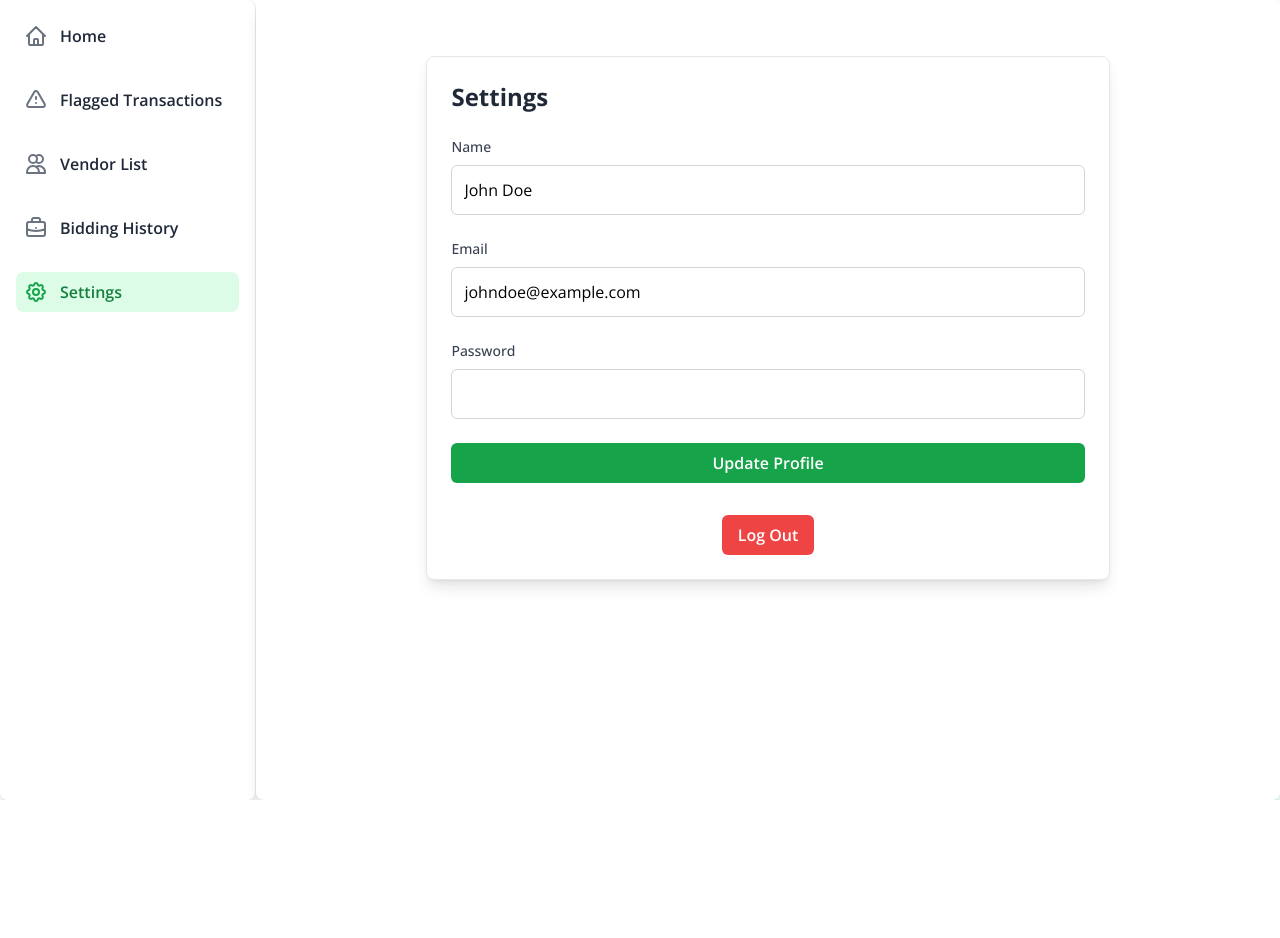
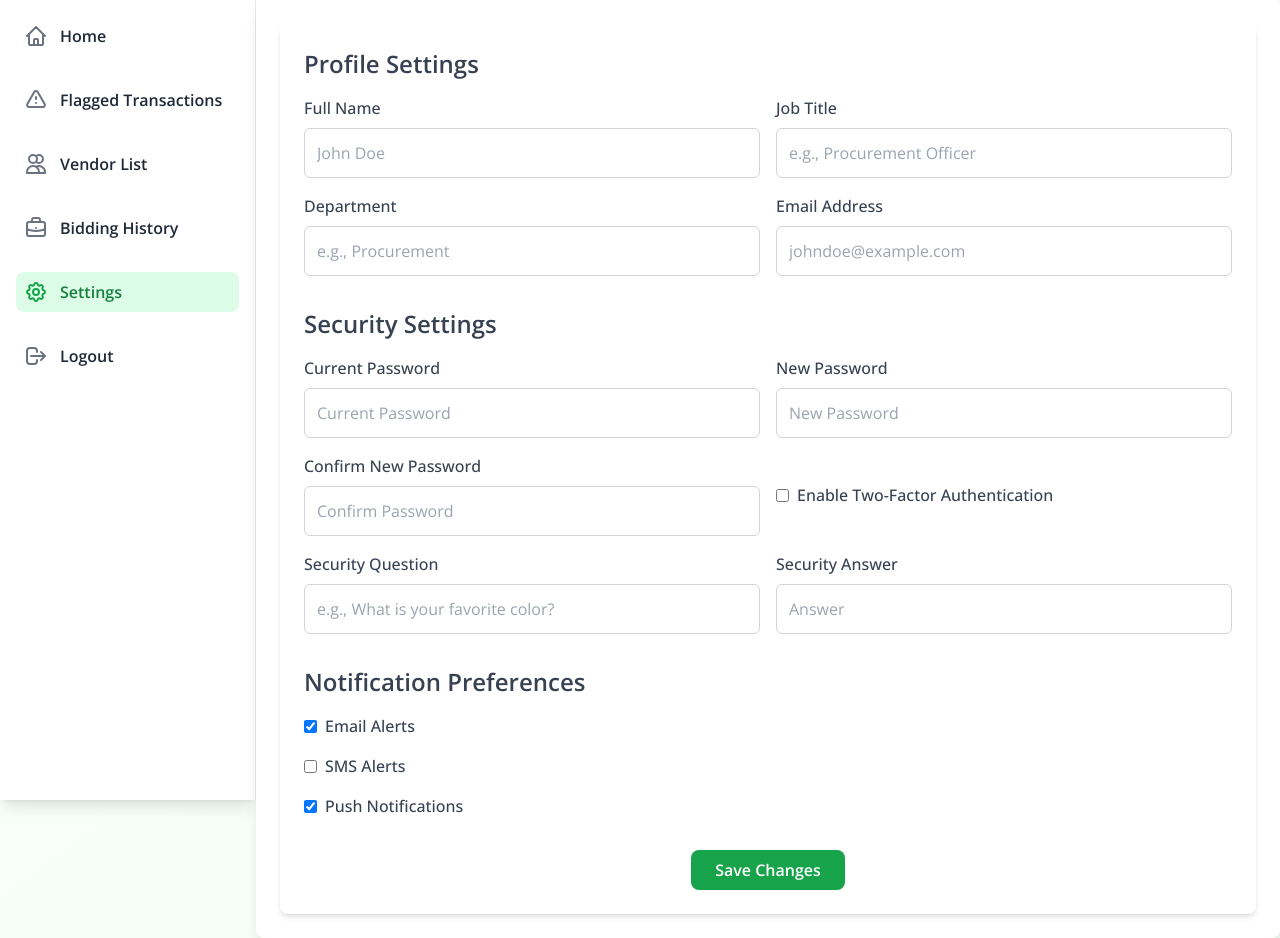
Before and after one commit to ProcureGuardAI/Web-Interface-Fraud, a React (Create React App) app in the folder app/: page /dashboard/settings in a window 1280 px wide. Before the commit the page ends 800 px from the top, so only its background shows below. Built offline with nearby package versions, Linux system fonts and the light colour scheme.

Commit message:
ft: upload docs section

```diff
--- a/app/src/components/Inputs/InputAndLabel.js
+++ b/app/src/components/Inputs/InputAndLabel.js
@@ -3,7 +3,7 @@
 import React from 'react';
 import PropTypes from 'prop-types';
 
-function InputAndLabel({ labelName, placeHolder, inputName }) {
+function InputAndLabel({ labelName, placeHolder, inputName, onChange }) {
   return (
     <div className="flex flex-col space-y-2">
       <label className="text-gray-700 font-medium">{labelName}</label>
@@ -11,6 +11,7 @@ function InputAndLabel({ labelName, placeHolder, inputName }) {
         type={labelName.toLowerCase() === 'password' ? 'password' : 'text'}
         placeholder={placeHolder}
         name={inputName}
+        onChange={onChange}  // Pass onChange handler here
         className="border border-gray-300 rounded-md p-3 focus:outline-none focus:ring-2 focus:ring-green-500 focus:border-green-500 hover:border-green-500 transition-all duration-200 placeholder-gray-400 text-gray-800"
       />
     </div>
@@ -21,6 +22,7 @@ InputAndLabel.propTypes = {
   labelName: PropTypes.string.isRequired,
   placeHolder: PropTypes.string.isRequired,
   inputName: PropTypes.string,
+  onChange: PropTypes.func,  // Ensure onChange is defined as a prop type
 };
 
 export default InputAndLabel;
--- a/app/src/components/dashboard/MainScreen.js
+++ b/app/src/components/dashboard/MainScreen.js
@@ -2,6 +2,7 @@
 
 import React from 'react';
 import AlertsSection from './AlertsSection';
+import DocumentUpload from './DocumentUpload';
 import { Outlet, useLocation } from 'react-router';
 
 const MainScreen = () => {
@@ -28,6 +29,9 @@ const MainScreen = () => {
                 <p className="text-2xl font-bold text-blue-600">18</p>
               </div>
             </div>
+            <div className="mt-6">
+              <DocumentUpload />
+            </div>
           </div>
           <div className="w-full sm:w-1/3 mt-4 sm:mt-0">
             <AlertsSection />
--- a/app/src/components/dashboard/NavigationMenu.js
+++ b/app/src/components/dashboard/NavigationMenu.js
@@ -3,7 +3,7 @@
 import React from 'react';
 import { Link, useLocation } from 'react-router-dom';
 import clsx from 'clsx';
-import { HomeIcon, ExclamationIcon, UsersIcon, BriefcaseIcon, CogIcon } from '@heroicons/react/outline';
+import { HomeIcon, ExclamationIcon, UsersIcon, BriefcaseIcon, CogIcon, LogoutIcon } from '@heroicons/react/outline'; // Importing LogoutIcon
 
 const NavigationMenu = () => {
   const location = useLocation();
@@ -14,10 +14,11 @@ const NavigationMenu = () => {
     { name: 'Vendor List', icon: <UsersIcon className="w-6 h-6" />, href: '/dashboard/vendors' },
     { name: 'Bidding History', icon: <BriefcaseIcon className="w-6 h-6" />, href: '/dashboard/biddings' },
     { name: 'Settings', icon: <CogIcon className="w-6 h-6" />, href: '/dashboard/settings' },
+    { name: 'Logout', icon: <LogoutIcon className="w-6 h-6" />, href: '/login' }, // Adding the Logout item
   ];
 
   return (
-    <div className="w-full sm:w-1/5 bg-white h-auto sm:h-screen p-4 rounded-lg border-r border-gray-200 shadow-lg">
+    <div className="w-100 lg:w-64 bg-white h-auto lg:h-screen lg:fixed p-4 border-r border-gray-200 shadow-lg">
       <ul className="space-y-6">
         {navItems.map((item) => (
           <li
--- a/app/src/pages/auth/Login.js
+++ b/app/src/pages/auth/Login.js
@@ -1,34 +1,91 @@
 // src/pages/auth/Login.js
 
-import React from 'react';
+import React, { useState } from 'react';
+import { Link, useNavigate } from 'react-router-dom';
 import InputAndLabel from '../../components/Inputs/InputAndLabel';
 
 function Login() {
+  const [email, setEmail] = useState('');
+  const [password, setPassword] = useState('');
+  const [error, setError] = useState('');
+  const navigate = useNavigate();
+
+  // Regex for email validation
+  const emailRegex = /^[^\s@]+@[^\s@]+\.[^\s@]+$/;
+
+  // Regex for strong password validation (min 8 characters, at least one uppercase, lowercase, digit, and special character)
+  const passwordRegex = /^(?=.*[a-z])(?=.*[A-Z])(?=.*\d)(?=.*[@$!%*?&])[A-Za-z\d@$!%*?&]{8,}$/;
+
+  // Handle form submission
+  const handleLogin = (e) => {
+    e.preventDefault();
+
+    // Clear any previous error
+    setError('');
+
+    // Validate email and password
+    if (!emailRegex.test(email)) {
+      setError('Please enter a valid email address.');
+      return;
+    }
+
+    if (!passwordRegex.test(password)) {
+      setError('Password must be at least 8 characters long, contain one uppercase letter, one lowercase letter, one digit, and one special character.');
+      return;
+    }
+
+    // If validation passes, simulate successful login and redirect to dashboard
+    console.log('Email:', email);
+    console.log('Password:', password);
+    navigate('/dashboard');  // Redirect to dashboard
+  };
+
   return (
     <div className="flex justify-center items-center min-h-screen bg-gray-50">
-      <form className="w-[90%] sm:w-[70%] md:w-1/3 lg:w-1/4 bg-white px-8 py-8 rounded-lg shadow-lg border border-gray-200">
+      <form
+        onSubmit={handleLogin}
+        className="w-[90%] sm:w-[70%] md:w-1/2 lg:w-2/5 bg-white px-8 py-8 rounded-lg shadow-lg border border-gray-200"
+      >
         {/* Form header */}
-        <div className="border-b-2 border-gray-100 pb-4 mb-4">
+        <div className="border-b-2 border-gray-100 pb-4 mb-6">
           <h1 className="text-3xl text-green-700 font-semibold text-center">Login</h1>
         </div>
+
+        {/* Display error message if any */}
+        {error && <div className="text-red-600 mb-4 text-center font-medium">{error}</div>}
+
         <div className="space-y-4">
           <InputAndLabel
+            placeHolder="johndoe@gmail.com"
             labelName="Email"
-            placeHolder="johndoe@gmail.com"
             inputName="email"
+            onChange={(e) => setEmail(e.target.value)}
           />
           <InputAndLabel
+            placeHolder="*******"
             labelName="Password"
-            placeHolder="********"
             inputName="password"
+            onChange={(e) => setPassword(e.target.value)}
           />
         </div>
-        <div className="mt-6">
+
+        {/* Submit Button */}
+        <div className="mt-8 flex justify-center">
           <input
             type="submit"
             value="Login"
-            className="bg-green-600 hover:bg-green-700 text-white py-2 w-full text-center rounded-lg transition-all duration-300 font-semibold cursor-pointer"
+            className="bg-green-600 hover:bg-green-700 text-white py-2 w-3/4 sm:w-2/4 text-center rounded-lg transition-all duration-300 font-semibold cursor-pointer"
           />
+        </div>
+
+        {/* Redirect to Signup */}
+        <div className="mt-4 text-center">
+          <p className="text-gray-600">
+            Don’t have an account?{" "}
+            <Link to="/signup" className="text-green-600 hover:underline">
+              Sign up
+            </Link>
+          </p>
         </div>
       </form>
     </div>
--- a/app/src/pages/auth/Signup.js
+++ b/app/src/pages/auth/Signup.js
@@ -1,72 +1,51 @@
 // src/pages/auth/SignUp.js
 
 import React from 'react';
+import { Link } from 'react-router-dom';
 import InputAndLabel from '../../components/Inputs/InputAndLabel';
 
 function SignUp() {
   return (
     <div className="flex justify-center items-center min-h-screen bg-gray-50">
-      <form className="w-[90%] sm:w-[70%] md:w-1/2 wrap lg:w-2/5 bg-white px-8 py-8 rounded-lg shadow-lg border border-gray-200">
+      <form className="w-[90%] sm:w-[70%] md:w-1/2 lg:w-2/5 bg-white px-8 py-8 rounded-lg shadow-lg border border-gray-200">
         {/* Form header */}
-        <div className="border-b-2 border-gray-100 pb-4 mb-4">
+        <div className="border-b-2 border-gray-100 pb-4 mb-6">
           <h1 className="text-3xl text-green-700 font-semibold text-center">Register Account</h1>
         </div>
 
         <div className="space-y-4">
-          <div className="flex flex-col sm:flex-row sm:space-x-4 space-y-4 sm:space-y-0">
-            <div className="flex-1">
-              <InputAndLabel
-                placeHolder="John"
-                labelName="First Name"
-                inputName="firstName"
-              />
-            </div>
-            <div className="flex-1">
-              <InputAndLabel
-                placeHolder="Doe"
-                labelName="Last Name"
-                inputName="lastName"
-              />
-            </div>
-          </div>
-
-          <InputAndLabel
-            placeHolder="johndoe@gmail.com"
-            labelName="Email"
-            inputName="email"
-          />
-
-          <InputAndLabel
-            placeHolder="712345678 or 102345678"
-            labelName="Phone Number"
-            inputName="phoneNumber"
-          />
-
-          <InputAndLabel
-            placeHolder="johndoe"
-            labelName="Username"
-            inputName="username"
-          />
-
-          <InputAndLabel
-            placeHolder="*******"
-            labelName="Password"
-            inputName="password"
-          />
-
-          <InputAndLabel
-            placeHolder="*********"
-            labelName="Confirm Password"
-            inputName="confirmPassword"
-          />
+          {/* Full Name */}
+          <InputAndLabel placeHolder="John Doe" labelName="Full Name" inputName="fullName" />
+          <InputAndLabel placeHolder="johndoe@gmail.com" labelName="Email Address" inputName="email" />
+          <InputAndLabel placeHolder="712345678 or 102345678" labelName="Phone Number" inputName="phoneNumber" />
+          <InputAndLabel placeHolder="johndoe" labelName="Username" inputName="username" />
+          <InputAndLabel placeHolder="*******" labelName="Password" inputName="password" />
+          <InputAndLabel placeHolder="*********" labelName="Confirm Password" inputName="confirmPassword" />
+          <InputAndLabel placeHolder="E.g., Administrator" labelName="Role" inputName="role" />
+          <InputAndLabel placeHolder="E.g., IT Department" labelName="Department" inputName="department" />
+          <InputAndLabel placeHolder="E.g., Software Engineer" labelName="Job Title" inputName="jobTitle" />
+          <InputAndLabel placeHolder="E.g., New York Office" labelName="Office Location" inputName="officeLocation" />
+          <InputAndLabel placeHolder="E.g., What is your pet's name?" labelName="Security Question" inputName="securityQuestion" />
+          <InputAndLabel placeHolder="Set up 2FA (e.g., Authenticator app)" labelName="2FA Setup" inputName="twoFASetup" />
         </div>
 
-        <div className="mt-6 flex justify-center">
+        {/* Submit Button */}
+        <div className="mt-8 flex justify-center">
           <input
             type="submit"
             value="Create Account"
             className="bg-green-600 hover:bg-green-700 text-white py-2 w-3/4 sm:w-2/4 text-center rounded-lg transition-all duration-300 font-semibold cursor-pointer"
           />
+        </div>
+
+        {/* Redirect to Login */}
+        <div className="mt-4 text-center">
+          <p className="text-gray-600">
+            Already have an account?{" "}
+            <Link to="/login" className="text-green-600 hover:underline">
+              Log in
+            </Link>
+          </p>
         </div>
       </form>
     </div>
--- a/app/src/pages/dashboard/home/Dashboard.js
+++ b/app/src/pages/dashboard/home/Dashboard.js
@@ -6,12 +6,12 @@ import MainScreen from '../../../components/dashboard/MainScreen';
 
 function Dashboard() {
   return (
-    <div className="min-h-screen flex flex-col sm:flex-row bg-gradient-to-br from-white to-green-50">
-    <NavigationMenu />
-    <div className="flex flex-1 flex-col sm:flex-row">
-      <MainScreen />
+    <div className="flex flex-col min-h-screen bg-gradient-to-br from-white to-green-50">
+      <NavigationMenu />
+      <div className="flex flex-1 lg:ml-64"> {/* Added ml-64 to create space for the fixed sidebar */}
+        <MainScreen />
+      </div>
     </div>
-  </div>
   );
 }
 
--- a/app/src/pages/dashboard/settings/Settings.js
+++ b/app/src/pages/dashboard/settings/Settings.js
@@ -1,95 +1,205 @@
 // src/pages/dashboard/settings/Settings.js
 
 import React, { useState } from 'react';
-import { useNavigate } from 'react-router-dom';
-import clsx from 'clsx';
+import InputAndLabel from '../../../components/Inputs/InputAndLabel';
 
-const Settings = () => {
-  const navigate = useNavigate();
-  const [userInfo, setUserInfo] = useState({
-    name: 'John Doe',
+function Settings() {
+  const [profile, setProfile] = useState({
+    fullName: 'John Doe',
+    jobTitle: 'Procurement Officer',
+    department: 'Procurement',
     email: 'johndoe@example.com',
-    password: '',
   });
 
-  const handleInputChange = (e) => {
+  const [security, setSecurity] = useState({
+    currentPassword: '',
+    newPassword: '',
+    confirmPassword: '',
+    twoFactorAuth: false,
+    securityQuestion: '',
+    securityAnswer: '',
+  });
+
+  const [notifications, setNotifications] = useState({
+    emailAlerts: true,
+    smsAlerts: false,
+    pushNotifications: true,
+  });
+
+  const handleProfileChange = (e) => {
     const { name, value } = e.target;
-    setUserInfo({ ...userInfo, [name]: value });
+    setProfile({ ...profile, [name]: value });
   };
 
-  const handleUpdateProfile = (e) => {
-    e.preventDefault();
-    // Placeholder for profile update logic
-    alert('Profile updated successfully!');
+  const handleSecurityChange = (e) => {
+    const { name, value } = e.target;
+    setSecurity({ ...security, [name]: value });
   };
 
-  const handleLogout = () => {
-    // Placeholder for logout logic
-    alert('Logged out successfully!');
-    navigate('/login'); // Navigate to the login page after logout
+  const handleNotificationsChange = (e) => {
+    const { name, checked } = e.target;
+    setNotifications({ ...notifications, [name]: checked });
+  };
+
+  const handleSaveChanges = () => {
+    console.log('Profile:', profile);
+    console.log('Security:', security);
+    console.log('Notifications:', notifications);
+    // Here we would handle saving the settings
   };
 
   return (
-    <div className="w-full flex justify-center mt-8">
-      <div className="w-[90%] lg:w-[70%] bg-white shadow-lg rounded-lg p-6 border border-gray-200">
-        <h2 className="text-2xl font-bold mb-6 text-gray-800">Settings</h2>
+    <div className="flex flex-col p-6 space-y-8 bg-white rounded-lg shadow-md">
+      {/* Profile Settings */}
+      <section>
+        <h2 className="text-2xl font-semibold text-gray-700 mb-4">Profile Settings</h2>
+        <div className="grid grid-cols-1 sm:grid-cols-2 gap-4">
+          <InputAndLabel
+            labelName="Full Name"
+            placeHolder="John Doe"
+            inputName="fullName"
+            value={profile.fullName}
+            onChange={handleProfileChange}
+          />
+          <InputAndLabel
+            labelName="Job Title"
+            placeHolder="e.g., Procurement Officer"
+            inputName="jobTitle"
+            value={profile.jobTitle}
+            onChange={handleProfileChange}
+          />
+          <InputAndLabel
+            labelName="Department"
+            placeHolder="e.g., Procurement"
+            inputName="department"
+            value={profile.department}
+            onChange={handleProfileChange}
+          />
+          <InputAndLabel
+            labelName="Email Address"
+            placeHolder="johndoe@example.com"
+            inputName="email"
+            value={profile.email}
+            onChange={handleProfileChange}
+          />
+        </div>
+      </section>
 
-        <form onSubmit={handleUpdateProfile} className="space-y-6">
-          <div className="flex flex-col space-y-2">
-            <label htmlFor="name" className="text-sm font-medium text-gray-700">Name</label>
+      {/* Security Settings */}
+      <section>
+        <h2 className="text-2xl font-semibold text-gray-700 mb-4">Security Settings</h2>
+        <div className="grid grid-cols-1 sm:grid-cols-2 gap-4">
+          <InputAndLabel
+            labelName="Current Password"
+            placeHolder="Current Password"
+            inputName="currentPassword"
+            value={security.currentPassword}
+            onChange={handleSecurityChange}
+            type="password"
+          />
+          <InputAndLabel
+            labelName="New Password"
+            placeHolder="New Password"
+            inputName="newPassword"
+            value={security.newPassword}
+            onChange={handleSecurityChange}
+            type="password"
+          />
+          <InputAndLabel
+            labelName="Confirm New Password"
+            placeHolder="Confirm Password"
+            inputName="confirmPassword"
+            value={security.confirmPassword}
+            onChange={handleSecurityChange}
+            type="password"
+          />
+          <div className="flex items-center">
             <input
-              type="text"
-              id="name"
-              name="name"
-              value={userInfo.name}
-              onChange={handleInputChange}
-              className="p-3 rounded-md border border-gray-300 focus:outline-none focus:ring-2 focus:ring-green-500"
+              type="checkbox"
+              id="twoFactorAuth"
+              name="twoFactorAuth"
+              checked={security.twoFactorAuth}
+              onChange={(e) => setSecurity({ ...security, twoFactorAuth: e.target.checked })}
+              className="mr-2"
             />
+            <label htmlFor="twoFactorAuth" className="text-gray-700 font-medium">
+              Enable Two-Factor Authentication
+            </label>
           </div>
+          <InputAndLabel
+            labelName="Security Question"
+            placeHolder="e.g., What is your favorite color?"
+            inputName="securityQuestion"
+            value={security.securityQuestion}
+            onChange={handleSecurityChange}
+          />
+          <InputAndLabel
+            labelName="Security Answer"
+            placeHolder="Answer"
+            inputName="securityAnswer"
+            value={security.securityAnswer}
+            onChange={handleSecurityChange}
+          />
+        </div>
+      </section>
 
-          <div className="flex flex-col space-y-2">
-            <label htmlFor="email" className="text-sm font-medium text-gray-700">Email</label>
+      {/* Notification Preferences */}
+      <section>
+        <h2 className="text-2xl font-semibold text-gray-700 mb-4">Notification Preferences</h2>
+        <div className="space-y-4">
+          <div className="flex items-center">
             <input
-              type="email"
-              id="email"
-              name="email"
-              value={userInfo.email}
-              onChange={handleInputChange}
-              className="p-3 rounded-md border border-gray-300 focus:outline-none focus:ring-2 focus:ring-green-500"
+              type="checkbox"
+              id="emailAlerts"
+              name="emailAlerts"
+              checked={notifications.emailAlerts}
+              onChange={handleNotificationsChange}
+              className="mr-2"
             />
+            <label htmlFor="emailAlerts" className="text-gray-700 font-medium">
+              Email Alerts
+            </label>
           </div>
+          <div className="flex items-center">
+            <input
+              type="checkbox"
+              id="smsAlerts"
+              name="smsAlerts"
+              checked={notifications.smsAlerts}
+              onChange={handleNotificationsChange}
+              className="mr-2"
+            />
+            <label htmlFor="smsAlerts" className="text-gray-700 font-medium">
+              SMS Alerts
+            </label>
+          </div>
+          <div className="flex items-center">
+            <input
+              type="checkbox"
+              id="pushNotifications"
+              name="pushNotifications"
+              checked={notifications.pushNotifications}
+              onChange={handleNotificationsChange}
+              className="mr-2"
+            />
+            <label htmlFor="pushNotifications" className="text-gray-700 font-medium">
+              Push Notifications
+            </label>
+          </div>
+        </div>
+      </section>
 
-          <div className="flex flex-col space-y-2">
-            <label htmlFor="password" className="text-sm font-medium text-gray-700">Password</label>
-            <input
-              type="password"
-              id="password"
-              name="password"
-              value={userInfo.password}
-              onChange={handleInputChange}
-              className="p-3 rounded-md border border-gray-300 focus:outline-none focus:ring-2 focus:ring-green-500"
-            />
-          </div>
-
-          <button
-            type="submit"
-            className="w-full py-2 bg-green-600 text-white rounded-md font-semibold hover:bg-green-700 transition-all duration-300"
-          >
-            Update Profile
-          </button>
-        </form>
-
-        <div className="mt-8 flex justify-center">
-          <button
-            onClick={handleLogout}
-            className="flex items-center px-4 py-2 bg-red-500 text-white rounded-md font-semibold hover:bg-red-600 transition-all duration-300"
-          >
-            Log Out
-          </button>
-        </div>
+      {/* Save Button */}
+      <div className="flex justify-center mt-6">
+        <button
+          onClick={handleSaveChanges}
+          className="bg-green-600 hover:bg-green-700 text-white py-2 px-6 rounded-lg font-semibold transition-all duration-300"
+        >
+          Save Changes
+        </button>
       </div>
     </div>
   );
-};
+}
 
 export default Settings;
```
Also changed, not shown: app/src/components/dashboard/DocumentUpload.js (added, +38 -0 lines), app/src/components/dashboard/table/TableWithPagination.js (+5 -3 lines).
